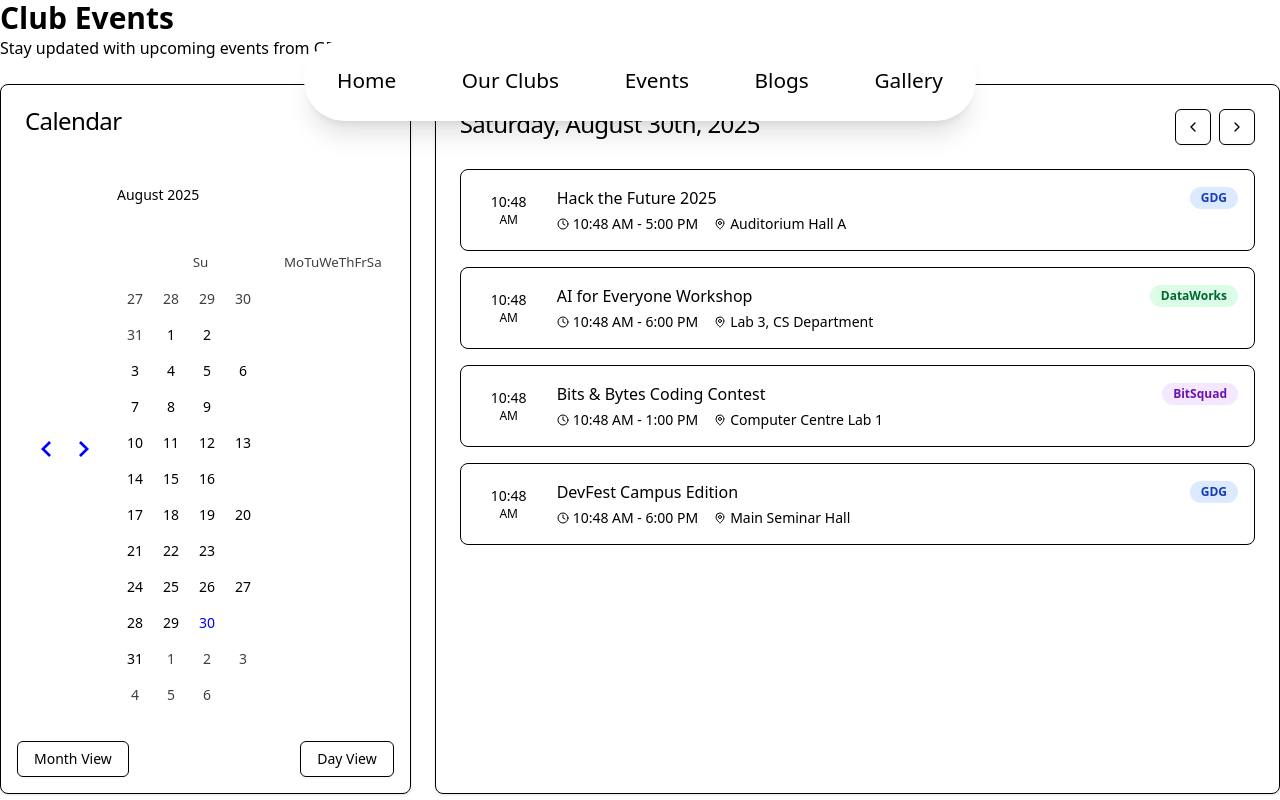
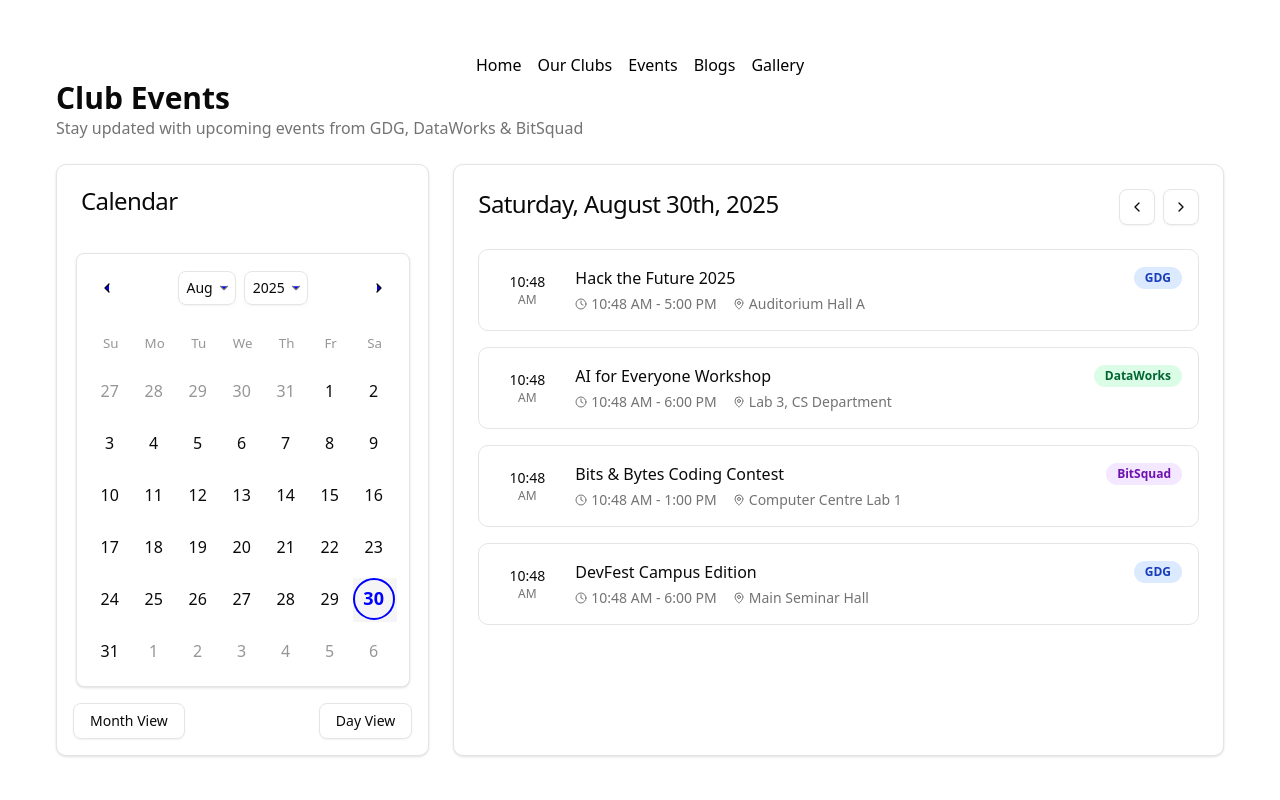
Before and after one commit to AnilKumt/clubs, a React (Vite) app: page /events in a window 1280 px wide. Built offline with nearby package versions, Linux system fonts and the light colour scheme.

Commit message:
set up minimum ui for calender

```diff
--- a/package.json
+++ b/package.json
@@ -36,6 +36,7 @@
     "eslint-plugin-react-hooks": "^5.2.0",
     "eslint-plugin-react-refresh": "^0.4.20",
     "globals": "^16.3.0",
+    "tw-animate-css": "^1.3.7",
     "vite": "^7.1.2"
   }
 }
--- a/src/App.jsx
+++ b/src/App.jsx
@@ -10,13 +10,17 @@ function App() {
   return (
     <Router>
       <Navbar />
+      <div className="pt-28 lg:pt-20">
       <Routes>
         <Route path="/" element={<Landing />} /> {/* Landing page with GSAP */}
         <Route path="/events" element={<Events />} />
+
         {/* <Route path="/gdg" element={<GDG />} />
         <Route path="/dataworks" element={<Dataworks />} />
         <Route path="/bitsquad" element={<Bitsquad />} /> */}
+
       </Routes>
+       </div>
     </Router>
   );
 }
--- a/src/components/Events.jsx
+++ b/src/components/Events.jsx
@@ -1,10 +1,5 @@
 import { useState } from "react";
-import {
-  Card,
-  CardHeader,
-  CardTitle,
-  CardContent,
-} from "@/components/ui/card";
+import { Card, CardHeader, CardTitle, CardContent } from "@/components/ui/card";
 import { Button } from "@/components/ui/button";
 import { Badge } from "@/components/ui/badge";
 import { Calendar } from "@/components/ui/calendar";
@@ -98,8 +93,7 @@ const Events = () => {
   };
 
   return (
-    <>
-      <div className="space-y-6">
+    <div className="px-14 space-y-6">
       <div className="flex flex-col sm:flex-row sm:items-center sm:justify-between gap-4">
         <div>
           <h1 className="text-3xl font-bold">Club Events</h1>
@@ -116,7 +110,13 @@ const Events = () => {
             <CardTitle>Calendar</CardTitle>
           </CardHeader>
           <CardContent className="flex flex-col items-center p-4">
-              <Calendar mode="single" selected={date} onSelect={setDate} />
+            <Calendar
+              mode="single"
+              selected={date}
+              onSelect={setDate}
+              className="rounded-md border shadow-sm"
+              captionLayout="dropdown"
+            />
             <div className="flex justify-between w-full mt-4">
               <Button variant="outline" onClick={() => setView("calendar")}>
                 Month View
@@ -197,7 +197,6 @@ const Events = () => {
         </Card>
       </div>
     </div>
-    </>
   );
 };
 
--- a/src/components/Navbar.jsx
+++ b/src/components/Navbar.jsx
@@ -11,12 +11,12 @@ function Navbar({
   const [active, setActive] = useState(null);
   return (
     <div
-      className={cn("fixed top-10 inset-x-0 max-w-2xl mx-auto z-50", className)}>
+      className={cn("fixed top-7 inset-x-0 max-w-2xl mx-auto z-50", className)}>
 
       <Menu setActive={setActive}>
-        <MenuItem setActive={setActive} active={active} item="Home">
+        <Link to='/'><MenuItem setActive={setActive} active={active} item="Home"> </MenuItem></Link>
 
-        </MenuItem>
+
         <MenuItem setActive={setActive} active={active} item="Our Clubs">
           <div className="flex flex-col space-y-4 text-sm">
             <HoveredLink href="/web-dev">GDG</HoveredLink>
--- a/src/components/ui/calendar.jsx
+++ b/src/components/ui/calendar.jsx
@@ -1,53 +1,173 @@
-import * as React from "react";
-import { ChevronLeft, ChevronRight } from "lucide-react";
-import { DayPicker } from "react-day-picker";
+import * as React from "react"
+import {
+  ChevronDownIcon,
+  ChevronLeftIcon,
+  ChevronRightIcon,
+} from "lucide-react"
+import { DayPicker, getDefaultClassNames } from "react-day-picker";
 
-import { cn } from "@/lib/utils";
-import { buttonVariants } from "@/components/ui/button";
+import { cn } from "@/lib/utils"
+import { Button, buttonVariants } from "@/components/ui/button"
 
-function Calendar(className, classNames, showOutsideDays = true, ...props) {
+function Calendar({
+  className,
+  classNames,
+  showOutsideDays = true,
+  captionLayout = "label",
+  buttonVariant = "ghost",
+  formatters,
+  components,
+  ...props
+}) {
+  const defaultClassNames = getDefaultClassNames()
+
   return (
     <DayPicker
       showOutsideDays={showOutsideDays}
-      className={cn("p-3", className)}
+      className={cn(
+        "bg-background group/calendar p-3 [--cell-size:--spacing(8)] [[data-slot=card-content]_&]:bg-transparent [[data-slot=popover-content]_&]:bg-transparent",
+        String.raw`rtl:**:[.rdp-button\_next>svg]:rotate-180`,
+        String.raw`rtl:**:[.rdp-button\_previous>svg]:rotate-180`,
+        className
+      )}
+      captionLayout={captionLayout}
+      formatters={{
+        formatMonthDropdown: (date) =>
+          date.toLocaleString("default", { month: "short" }),
+        ...formatters,
+      }}
       classNames={{
-        months: "flex flex-col space-y-4 sm:flex-row sm:space-x-4 sm:space-y-0",
-        month: "space-y-4",
-        caption: "flex justify-center pt-1 relative items-center",
-        caption_label: "text-sm font-medium",
-        nav: "space-x-1 flex items-center",
-        nav_button: cn(
-          buttonVariants({ variant: "outline" }),
-          "h-7 w-7 bg-transparent p-0 opacity-50 hover:opacity-100"
+        root: cn("w-fit", defaultClassNames.root),
+        months: cn("flex gap-4 flex-col md:flex-row relative", defaultClassNames.months),
+        month: cn("flex flex-col w-full gap-4", defaultClassNames.month),
+        nav: cn(
+          "flex items-center gap-1 w-full absolute top-0 inset-x-0 justify-between",
+          defaultClassNames.nav
         ),
-        nav_button_previous: "absolute left-1",
-        nav_button_next: "absolute right-1",
+        button_previous: cn(
+          buttonVariants({ variant: buttonVariant }),
+          "size-(--cell-size) aria-disabled:opacity-50 p-0 select-none",
+          defaultClassNames.button_previous
+        ),
+        button_next: cn(
+          buttonVariants({ variant: buttonVariant }),
+          "size-(--cell-size) aria-disabled:opacity-50 p-0 select-none",
+          defaultClassNames.button_next
+        ),
+        month_caption: cn(
+          "flex items-center justify-center h-(--cell-size) w-full px-(--cell-size)",
+          defaultClassNames.month_caption
+        ),
+        dropdowns: cn(
+          "w-full flex items-center text-sm font-medium justify-center h-(--cell-size) gap-1.5",
+          defaultClassNames.dropdowns
+        ),
+        dropdown_root: cn(
+          "relative has-focus:border-ring border border-input shadow-xs has-focus:ring-ring/50 has-focus:ring-[3px] rounded-md",
+          defaultClassNames.dropdown_root
+        ),
+        dropdown: cn("absolute bg-popover inset-0 opacity-0", defaultClassNames.dropdown),
+        caption_label: cn("select-none font-medium", captionLayout === "label"
+          ? "text-sm"
+          : "rounded-md pl-2 pr-1 flex items-center gap-1 text-sm h-8 [&>svg]:text-muted-foreground [&>svg]:size-3.5", defaultClassNames.caption_label),
         table: "w-full border-collapse",
-        head_row: "", // let <tr> act as a table row
-        head_cell:
-          "text-muted-foreground rounded-md w-9 font-normal text-[0.8rem] text-center",
-        row: "", // let <tr> handle layout
-        cell: "h-9 w-9 text-center text-sm p-0 relative",
+        weekdays: cn("flex", defaultClassNames.weekdays),
+        weekday: cn(
+          "text-muted-foreground rounded-md flex-1 font-normal text-[0.8rem] select-none",
+          defaultClassNames.weekday
+        ),
+        week: cn("flex w-full mt-2", defaultClassNames.week),
+        week_number_header: cn("select-none w-(--cell-size)", defaultClassNames.week_number_header),
+        week_number: cn(
+          "text-[0.8rem] select-none text-muted-foreground",
+          defaultClassNames.week_number
+        ),
         day: cn(
-          buttonVariants({ variant: "ghost" }),
-          "h-9 w-9 p-0 font-normal aria-selected:opacity-100"
+          "relative w-full h-full p-0 text-center [&:first-child[data-selected=true]_button]:rounded-l-md [&:last-child[data-selected=true]_button]:rounded-r-md group/day aspect-square select-none",
+          defaultClassNames.day
         ),
-        day_selected:
-          "bg-primary text-primary-foreground hover:bg-primary hover:text-primary-foreground focus:bg-primary focus:text-primary-foreground",
-        day_today: "bg-accent text-accent-foreground",
-        day_outside:
-          "day-outside text-muted-foreground opacity-50 aria-selected:bg-accent/50 aria-selected:text-muted-foreground aria-selected:opacity-30",
-        day_disabled: "text-muted-foreground opacity-50",
+        range_start: cn("rounded-l-md bg-accent", defaultClassNames.range_start),
+        range_middle: cn("rounded-none", defaultClassNames.range_middle),
+        range_end: cn("rounded-r-md bg-accent", defaultClassNames.range_end),
+        today: cn(
+          "bg-accent text-accent-foreground rounded-md data-[selected=true]:rounded-none",
+          defaultClassNames.today
+        ),
+        outside: cn(
+          "text-muted-foreground aria-selected:text-muted-foreground",
+          defaultClassNames.outside
+        ),
+        disabled: cn("text-muted-foreground opacity-50", defaultClassNames.disabled),
+        hidden: cn("invisible", defaultClassNames.hidden),
         ...classNames,
       }}
       components={{
-        IconLeft: ({ ..._props }) => <ChevronLeft className="h-4 w-4" />,
-        IconRight: ({ ..._props }) => <ChevronRight className="h-4 w-4" />,
+        Root: ({ className, rootRef, ...props }) => {
+          return (<div data-slot="calendar" ref={rootRef} className={cn(className)} {...props} />);
+        },
+        Chevron: ({ className, orientation, ...props }) => {
+          if (orientation === "left") {
+            return (<ChevronLeftIcon className={cn("size-4", className)} {...props} />);
+          }
+
+          if (orientation === "right") {
+            return (<ChevronRightIcon className={cn("size-4", className)} {...props} />);
+          }
+
+          return (<ChevronDownIcon className={cn("size-4", className)} {...props} />);
+        },
+        DayButton: CalendarDayButton,
+        WeekNumber: ({ children, ...props }) => {
+          return (
+            <td {...props}>
+              <div
+                className="flex size-(--cell-size) items-center justify-center text-center">
+                {children}
+              </div>
+            </td>
+          );
+        },
+        ...components,
       }}
-      {...props}
-    />
+      {...props} />
   );
 }
-Calendar.displayName = "Calendar";
 
-export { Calendar };
+function CalendarDayButton({
+  className,
+  day,
+  modifiers,
+  ...props
+}) {
+  const defaultClassNames = getDefaultClassNames()
+
+  const ref = React.useRef(null)
+  React.useEffect(() => {
+    if (modifiers.focused) ref.current?.focus()
+  }, [modifiers.focused])
+
+  return (
+    <Button
+      ref={ref}
+      variant="ghost"
+      size="icon"
+      data-day={day.date.toLocaleDateString()}
+      data-selected-single={
+        modifiers.selected &&
+        !modifiers.range_start &&
+        !modifiers.range_end &&
+        !modifiers.range_middle
+      }
+      data-range-start={modifiers.range_start}
+      data-range-end={modifiers.range_end}
+      data-range-middle={modifiers.range_middle}
+      className={cn(
+        "data-[selected-single=true]:bg-primary data-[selected-single=true]:text-primary-foreground data-[range-middle=true]:bg-accent data-[range-middle=true]:text-accent-foreground data-[range-start=true]:bg-primary data-[range-start=true]:text-primary-foreground data-[range-end=true]:bg-primary data-[range-end=true]:text-primary-foreground group-data-[focused=true]/day:border-ring group-data-[focused=true]/day:ring-ring/50 dark:hover:text-accent-foreground flex aspect-square size-auto w-full min-w-(--cell-size) flex-col gap-1 leading-none font-normal group-data-[focused=true]/day:relative group-data-[focused=true]/day:z-10 group-data-[focused=true]/day:ring-[3px] data-[range-end=true]:rounded-md data-[range-end=true]:rounded-r-md data-[range-middle=true]:rounded-none data-[range-start=true]:rounded-md data-[range-start=true]:rounded-l-md [&>span]:text-xs [&>span]:opacity-70",
+        defaultClassNames.day,
+        className
+      )}
+      {...props} />
+  );
+}
+
+export { Calendar, CalendarDayButton }
--- a/src/components/ui/navbar-menu.jsx
+++ b/src/components/ui/navbar-menu.jsx
@@ -1,6 +1,8 @@
 "use client";
 import React from "react";
 import { motion } from "motion/react";
+
+
 
 const transition = {
   type: "spring",
@@ -21,10 +23,10 @@ export const MenuItem = ({
     <div onMouseEnter={() => setActive(item)} className="relative ">
       <motion.p
         transition={{ duration: 0.3 }}
-        className="cursor-pointer text-[1.3rem] text-black hover:opacity-[0.9] dark:text-white hover:bg-black/10 px-4 py-2 rounded-full transition-all ease-in-out">
+        className="cursor-pointer text-black hover:opacity-[0.9] dark:text-white">
         {item}
       </motion.p>
-      {active !== null && children&& (
+      {active !== null && (
         <motion.div
           initial={{ opacity: 0, scale: 0.85, y: 10 }}
           animate={{ opacity: 1, scale: 1, y: 0 }}
@@ -58,8 +60,9 @@ export const Menu = ({
 }) => {
   return (
     <nav
+      // resets the state
       onMouseLeave={() => setActive(null)}
-      className="relative rounded-full border border-transparent dark:bg-black dark:border-white/[0.2] bg-white shadow-input flex justify-between gap-2.5 space-x-4 px-4 py-4 shadow-xl ">
+      className="relative rounded-full border border-transparent dark:bg-black dark:border-white/[0.2] bg-white shadow-input flex justify-center space-x-4 px-8 py-6 ">
       {children}
     </nav>
   );
@@ -98,7 +101,7 @@ export const HoveredLink = ({
   return (
     <a
       {...rest}
-      className="text-neutral-700 text-[1.2rem] dark:text-neutral-200 hover:text-black ">
+      className="text-neutral-700 dark:text-neutral-200 hover:text-black ">
       {children}
     </a>
   );
--- a/src/index.css
+++ b/src/index.css
@@ -1 +1,120 @@
 @import "tailwindcss";
+@import "tw-animate-css";
+
+@custom-variant dark (&:is(.dark *));
+
+@theme inline {
+  --radius-sm: calc(var(--radius) - 4px);
+  --radius-md: calc(var(--radius) - 2px);
+  --radius-lg: var(--radius);
+  --radius-xl: calc(var(--radius) + 4px);
+  --color-background: var(--background);
+  --color-foreground: var(--foreground);
+  --color-card: var(--card);
+  --color-card-foreground: var(--card-foreground);
+  --color-popover: var(--popover);
+  --color-popover-foreground: var(--popover-foreground);
+  --color-primary: var(--primary);
+  --color-primary-foreground: var(--primary-foreground);
+  --color-secondary: var(--secondary);
+  --color-secondary-foreground: var(--secondary-foreground);
+  --color-muted: var(--muted);
+  --color-muted-foreground: var(--muted-foreground);
+  --color-accent: var(--accent);
+  --color-accent-foreground: var(--accent-foreground);
+  --color-destructive: var(--destructive);
+  --color-border: var(--border);
+  --color-input: var(--input);
+  --color-ring: var(--ring);
+  --color-chart-1: var(--chart-1);
+  --color-chart-2: var(--chart-2);
+  --color-chart-3: var(--chart-3);
+  --color-chart-4: var(--chart-4);
+  --color-chart-5: var(--chart-5);
+  --color-sidebar: var(--sidebar);
+  --color-sidebar-foreground: var(--sidebar-foreground);
+  --color-sidebar-primary: var(--sidebar-primary);
+  --color-sidebar-primary-foreground: var(--sidebar-primary-foreground);
+  --color-sidebar-accent: var(--sidebar-accent);
+  --color-sidebar-accent-foreground: var(--sidebar-accent-foreground);
+  --color-sidebar-border: var(--sidebar-border);
+  --color-sidebar-ring: var(--sidebar-ring);
+}
+
+:root {
+  --radius: 0.625rem;
+  --background: oklch(1 0 0);
+  --foreground: oklch(0.145 0 0);
+  --card: oklch(1 0 0);
+  --card-foreground: oklch(0.145 0 0);
+  --popover: oklch(1 0 0);
+  --popover-foreground: oklch(0.145 0 0);
+  --primary: oklch(0.205 0 0);
+  --primary-foreground: oklch(0.985 0 0);
+  --secondary: oklch(0.97 0 0);
+  --secondary-foreground: oklch(0.205 0 0);
+  --muted: oklch(0.97 0 0);
+  --muted-foreground: oklch(0.556 0 0);
+  --accent: oklch(0.97 0 0);
+  --accent-foreground: oklch(0.205 0 0);
+  --destructive: oklch(0.577 0.245 27.325);
+  --border: oklch(0.922 0 0);
+  --input: oklch(0.922 0 0);
+  --ring: oklch(0.708 0 0);
+  --chart-1: oklch(0.646 0.222 41.116);
+  --chart-2: oklch(0.6 0.118 184.704);
+  --chart-3: oklch(0.398 0.07 227.392);
+  --chart-4: oklch(0.828 0.189 84.429);
+  --chart-5: oklch(0.769 0.188 70.08);
+  --sidebar: oklch(0.985 0 0);
+  --sidebar-foreground: oklch(0.145 0 0);
+  --sidebar-primary: oklch(0.205 0 0);
+  --sidebar-primary-foreground: oklch(0.985 0 0);
+  --sidebar-accent: oklch(0.97 0 0);
+  --sidebar-accent-foreground: oklch(0.205 0 0);
+  --sidebar-border: oklch(0.922 0 0);
+  --sidebar-ring: oklch(0.708 0 0);
+}
+
+.dark {
+  --background: oklch(0.145 0 0);
+  --foreground: oklch(0.985 0 0);
+  --card: oklch(0.205 0 0);
+  --card-foreground: oklch(0.985 0 0);
+  --popover: oklch(0.205 0 0);
+  --popover-foreground: oklch(0.985 0 0);
+  --primary: oklch(0.922 0 0);
+  --primary-foreground: oklch(0.205 0 0);
+  --secondary: oklch(0.269 0 0);
+  --secondary-foreground: oklch(0.985 0 0);
+  --muted: oklch(0.269 0 0);
+  --muted-foreground: oklch(0.708 0 0);
+  --accent: oklch(0.269 0 0);
+  --accent-foreground: oklch(0.985 0 0);
+  --destructive: oklch(0.704 0.191 22.216);
+  --border: oklch(1 0 0 / 10%);
+  --input: oklch(1 0 0 / 15%);
+  --ring: oklch(0.556 0 0);
+  --chart-1: oklch(0.488 0.243 264.376);
+  --chart-2: oklch(0.696 0.17 162.48);
+  --chart-3: oklch(0.769 0.188 70.08);
+  --chart-4: oklch(0.627 0.265 303.9);
+  --chart-5: oklch(0.645 0.246 16.439);
+  --sidebar: oklch(0.205 0 0);
+  --sidebar-foreground: oklch(0.985 0 0);
+  --sidebar-primary: oklch(0.488 0.243 264.376);
+  --sidebar-primary-foreground: oklch(0.985 0 0);
+  --sidebar-accent: oklch(0.269 0 0);
+  --sidebar-accent-foreground: oklch(0.985 0 0);
+  --sidebar-border: oklch(1 0 0 / 10%);
+  --sidebar-ring: oklch(0.556 0 0);
+}
+
+@layer base {
+  * {
+    @apply border-border outline-ring/50;
+  }
+  body {
+    @apply bg-background text-foreground;
+  }
+}
--- a/src/lib/utils.js
+++ b/src/lib/utils.js
@@ -1,5 +1,5 @@
 import { clsx } from "clsx";
-import { twMerge } from "tailwind-merge";
+import { twMerge } from "tailwind-merge"
 
 export function cn(...inputs) {
   return twMerge(clsx(inputs));
```
Also changed, not shown: jsconfig.json (added, +12 -0 lines), src/components/ui/button.jsx (+5 -5 lines), components.json (added), 1 other file (tests, documents, lock files or other folders). Lines whose indentation alone changed are shown as unchanged.
